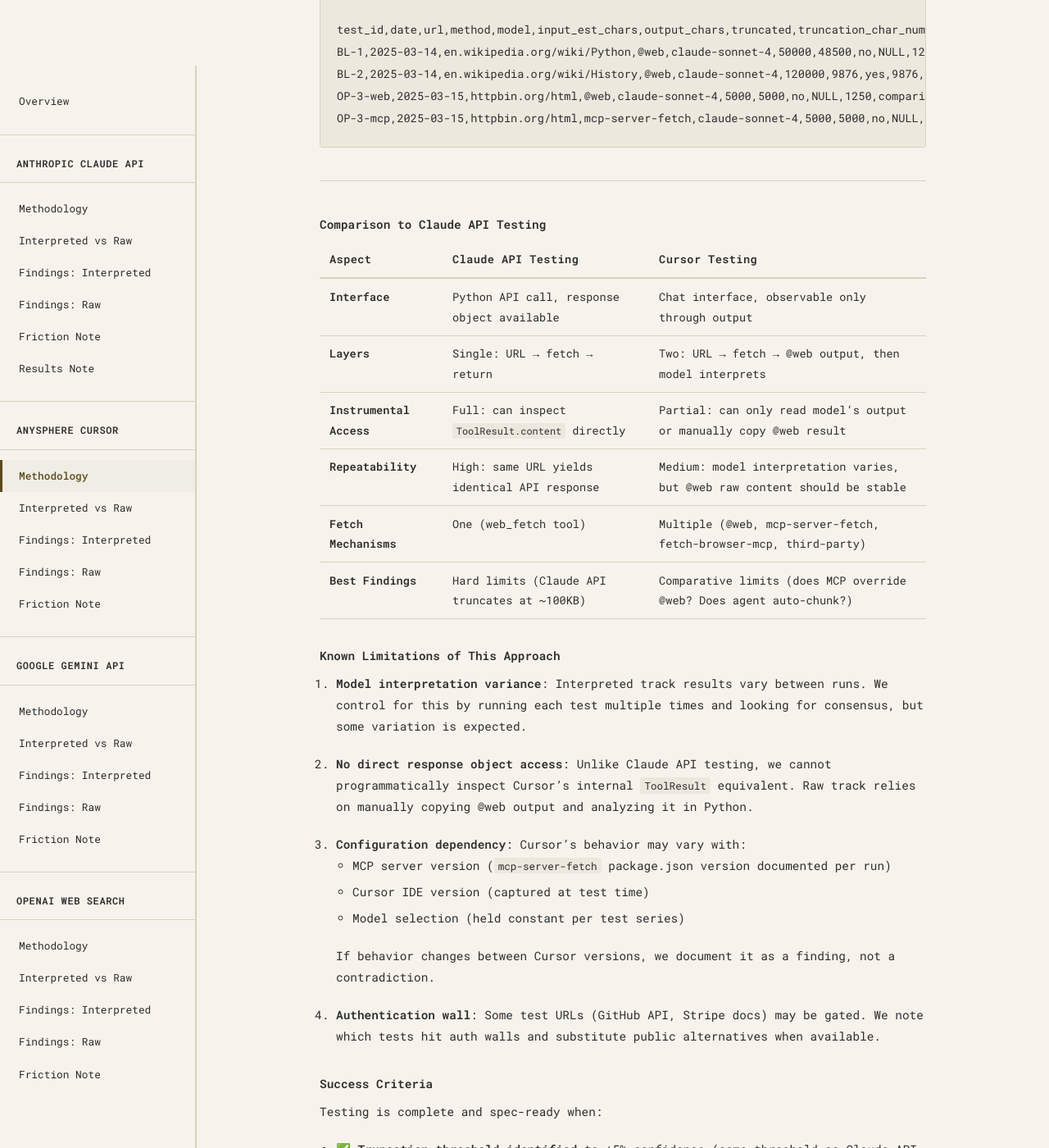
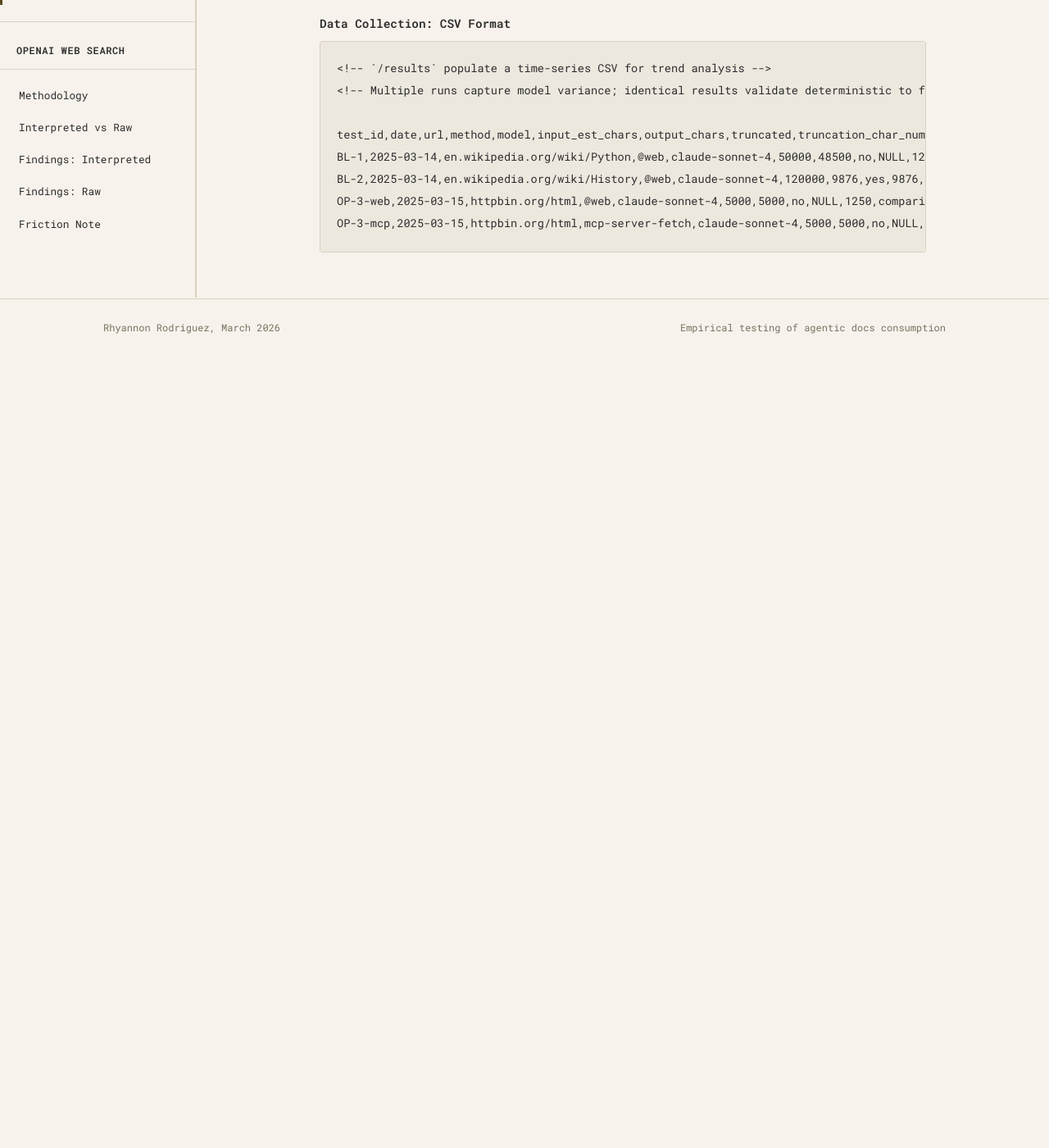
Before and after one commit to rhyannonjoy/agent-ecosystem-testing, a Jekyll site: the page built from docs/anysphere-cursor/methodology.md, in a window 1280 px wide and 1400 px high, scrolled down 3957 px. Shown: the whole window at 82% size. Built offline with Jekyll 4.4.1, drawn with Linux system fonts in a browser that asks for light colours; after the commit the page ends 4391 px from its top, so only the background shows below that; some of the changed text lies outside the part shown.

Commit message:
docs(cursor): trim methodology (Issue #15)

````diff
--- a/docs/anysphere-cursor/methodology.md
+++ b/docs/anysphere-cursor/methodology.md
@@ -28,7 +28,7 @@
 implementations vary - mcp-server-fetch, fetch-browser-mcp, third-party -
 and are observable through Cursor's agent behavior, but not
 instrumentable. Compare to this collection's
-[Claude API Web Fetch testing](/docs/anthropic-claude-api-web-fetch-tool/methodology.md) -
+[Claude API Web Fetch testing](/docs/anthropic-claude-api-web-fetch-tool/methodology) -
 
 | **Aspect** | **Claude API Testing** | **Cursor Testing** |
 |--------|-------------------|-----------------|
@@ -36,10 +36,10 @@
 | **Layers** | Single: URL → fetch → return | Two: URL → fetch → @web output, then model interprets |
 | **Instrumental Access** | Full: can inspect `ToolResult.content` directly | Partial: can only read model's output or manually copy @web result |
 | **Repeatability** | High: same URL yields identical API response | Medium: model interpretation varies, but @web raw content should be stable |
-| **Fetch Mechanisms** | One (web_fetch tool) | Multiple (@web, mcp-server-fetch, fetch-browser-mcp, third-party) |
-| **Best Findings** | Hard limits (Claude API truncates at ~100KB) | Comparative limits (does MCP override @web? Does agent auto-chunk?) |
+| **Fetch Mechanisms** | One (web_fetch tool) | Multiple - `@web`, mcp-server-fetch, fetch-browser-mcp, third-party |
+| **Best Findings** | Hard limits (Claude API truncates at ~100KB) | Comparative limits - _does MCP override `@web`? Does agent auto-chunk?_ |
 
-**Goal**: use Cursor IDE directly with two complementary tracks -
+**Goal**: use Cursor IDE directly with two complementary tracks;
 Cursor-interpreted track catches perception gaps, while the raw track
 produces reproducible numbers for documentation -
 
@@ -110,53 +115,3 @@
 OP-3-web,2025-03-15,httpbin.org/html,@web,claude-sonnet-4,5000,5000,no,NULL,1250,comparison,"@web returned full"
 OP-3-mcp,2025-03-15,httpbin.org/html,mcp-server-fetch,claude-sonnet-4,5000,5000,no,NULL,1250,comparison,"MCP returned full - same limit"
 ```
-
----
-
-### Comparison to Claude API Testing
-
-| Aspect | Claude API Testing | Cursor Testing |
-|--------|-------------------|-----------------|
-| **Interface** | Python API call, response object available | Chat interface, observable only through output |
-| **Layers** | Single: URL → fetch → return | Two: URL → fetch → @web output, then model interprets |
-| **Instrumental Access** | Full: can inspect `ToolResult.content` directly | Partial: can only read model's output or manually copy @web result |
-| **Repeatability** | High: same URL yields identical API response | Medium: model interpretation varies, but @web raw content should be stable |
-| **Fetch Mechanisms** | One (web_fetch tool) | Multiple (@web, mcp-server-fetch, fetch-browser-mcp, third-party) |
-| **Best Findings** | Hard limits (Claude API truncates at ~100KB) | Comparative limits (does MCP override @web? Does agent auto-chunk?) |
-
-### Known Limitations of This Approach
-
-1. **Model interpretation variance**: Interpreted track results vary between runs. We control for this by running each test multiple times and looking for consensus, but some variation is expected.
-
-2. **No direct response object access**: Unlike Claude API testing, we cannot programmatically inspect Cursor's internal `ToolResult` equivalent. Raw track relies on manually copying @web output and analyzing it in Python.
-
-3. **Configuration dependency**: Cursor's behavior may vary with:
-   - MCP server version (`mcp-server-fetch` package.json version documented per run)
-   - Cursor IDE version (captured at test time)
-   - Model selection (held constant per test series)
-
-   If behavior changes between Cursor versions, we document it as a finding, not a contradiction.
-
-4. **Authentication wall**: Some test URLs (GitHub API, Stripe docs) may be gated. We note which tests hit auth walls and substitute public alternatives when available.
-
-### Success Criteria
-
-Testing is complete and spec-ready when:
-
-- ✅ **Truncation threshold identified** to ±5% confidence (same threshold as Claude API testing)
-- ✅ **Both tracks converge**: Interpreted and raw track agree on truncation point (or documented divergence is explained)
-- ✅ **MCP variants compared**: Testing shows if mcp-server-fetch differs from @web, with specific measurements
-- ✅ **Chunking behavior characterized**: Clear yes/no answer on whether agent auto-chunks after truncation
-- ✅ **Edge cases explored**: Failure modes, content-type effects, redirect chains documented
-- ✅ **Reproducible findings**: Raw track measurements can be verified by another tester running same URLs with same Cursor version
-
----
-
-## Integration with Agent Ecosystem Testing
-
-This Cursor testing extends the existing framework:
-
-- **Claude API testing** established that web fetch limits are real and measurable (~100KB observed, varies by content type)
-- **Gemini URL context testing** showed that limits vary by platform (20 URL max, PDFs supported, etc.)
-- **OpenAI web search testing** revealed that fetch behavior differs between API surfaces (Chat Completions vs Responses API)
-- **Cursor @web and MCP testing** (this project) will document whether Cursor's proprietary implementations have their own limits, and whether developers can work around them via MCP configuration
````
Also changed, not shown: other parts of docs/anysphere-cursor/methodology.md (+5 -0 lines), index.md (line endings or trailing spaces).
